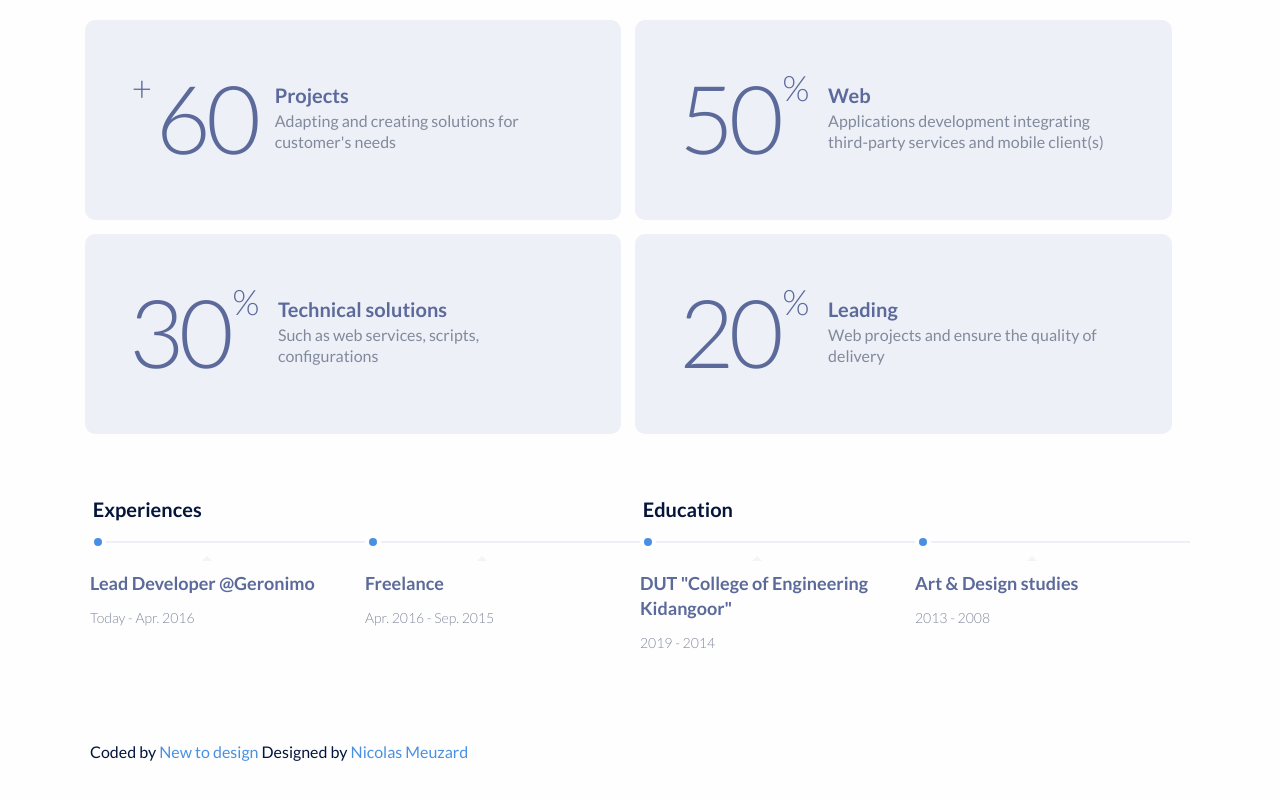
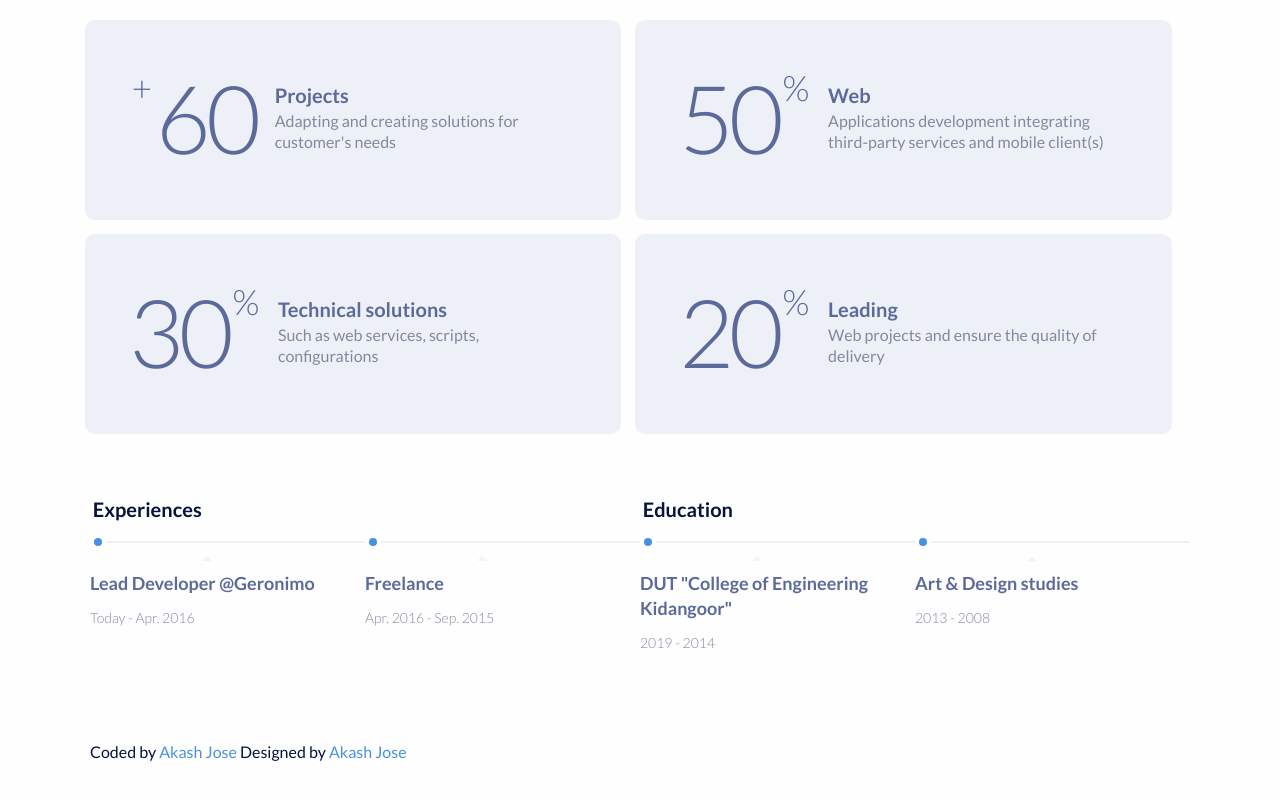
Before and after one commit to akashjose/akashjose, a plain HTML site: page index.html in a window 1280 px wide. Shown: the part 711-1511 px from the top of the page. Drawn offline with Linux system fonts and the light colour scheme.

Commit message:
Update index.html

```diff
--- a/index.html
+++ b/index.html
@@ -177,7 +177,7 @@ for Startups and Large Companies</h2>
 
 
 	<footer class="container">
-		<span style="font-size: 16px; margin-top: ">Coded by <a href="https://akashjose.github.io/#">New to design </a> Designed by <a href="https://akashjose.github.io/#">Nicolas Meuzard</a></span>
+		<span style="font-size: 16px; margin-top: ">Coded by <a href="https://akashjose.github.io/#">Akash Jose </a> Designed by <a href="https://akashjose.github.io/#">Akash Jose</a></span>
 	</footer>
 
 
```
